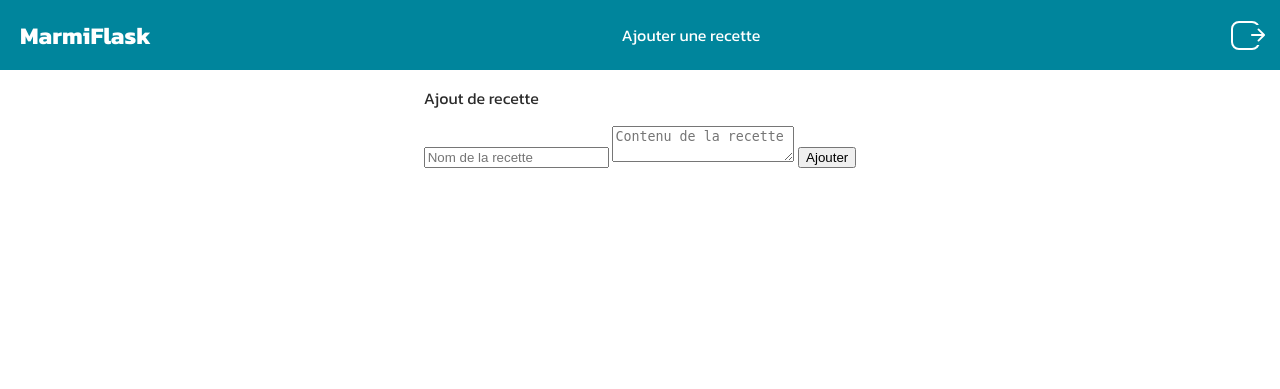
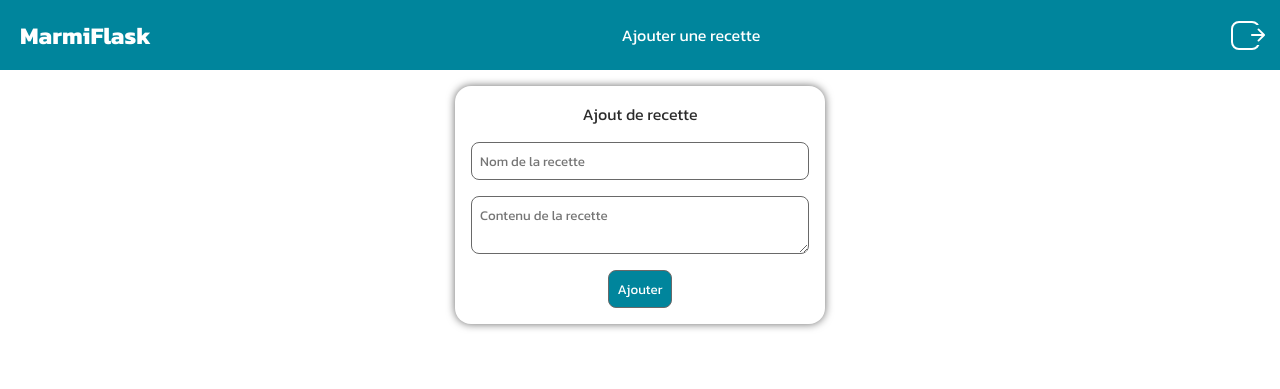
Before and after one commit to valentincgd/Flask_Web_App, a Flask app: template templates/add.html in a window 1280 px wide. Shown: the top 389 px of the page. Run offline with Flask 2, Linux system fonts and the light colour scheme; the template is opened without the code that fills it, so the values that code supplies are empty.

Commit message:
CSS for add.html

```diff
--- /dev/null
+++ b/static/css/add.css
@@ -0,0 +1,38 @@
+@import url("https://fonts.googleapis.com/css2?family=Kanit:ital,wght@0,100;0,200;0,300;0,400;0,500;0,600;0,700;0,800;0,900;1,100;1,200;1,300;1,400;1,500;1,600;1,700;1,800;1,900&family=Orbitron:wght@400;500;600;700;800;900&display=swap");
+body .add-form {
+  margin: 1rem;
+  padding: 1rem;
+  border-radius: 1rem;
+  box-shadow: 0 0 0.5rem var(--shadow);
+  display: flex;
+  flex-direction: column;
+  gap: 1rem;
+  text-align: center;
+  align-items: center;
+}
+body .add-form p {
+  margin: 0;
+}
+body .add-form input,
+body .add-form textarea {
+  font-family: Kanit, "Montserrat", sans-serif, "Courier New", Courier, monospace;
+  border: 1px solid var(--shadow);
+  border-radius: 0.5rem;
+  padding: 0.5rem;
+  transition: all ease 0.5s;
+  width: 20rem;
+}
+body .add-form input[type=submit],
+body .add-form textarea[type=submit] {
+  width: -webkit-min-content;
+  width: -moz-min-content;
+  width: min-content;
+  background-color: var(--select);
+  color: var(--background);
+}
+body .add-form input[type=submit]:hover,
+body .add-form textarea[type=submit]:hover {
+  background-color: rgb(51, 210, 238);
+  border: 1px solid black;
+  cursor: pointer;
+}/*# sourceMappingURL=add.css.map */
--- /dev/null
+++ b/static/css/add.scss
@@ -0,0 +1,42 @@
+@import url("https://fonts.googleapis.com/css2?family=Kanit:ital,wght@0,100;0,200;0,300;0,400;0,500;0,600;0,700;0,800;0,900;1,100;1,200;1,300;1,400;1,500;1,600;1,700;1,800;1,900&family=Orbitron:wght@400;500;600;700;800;900&display=swap");
+
+body {
+    .add-form {
+        margin: 1rem;
+        padding: 1rem;
+        border-radius: 1rem;
+        box-shadow: 0 0 0.5rem var(--shadow);
+        display: flex;
+        flex-direction: column;
+        gap: 1rem;
+        text-align: center;
+        align-items: center;
+
+        p {
+            margin: 0;
+        }
+
+        input,
+        textarea {
+            font-family: Kanit, 'Montserrat', sans-serif, 'Courier New', Courier, monospace;
+            border: 1px solid var(--shadow);
+            border-radius: 0.5rem;
+            padding: 0.5rem;
+            transition: all ease 0.5s;
+            width: 20rem;
+
+            &[type="submit"] {
+                width: min-content;
+                background-color: var(--select);
+                color: var(--background);
+
+                &:hover {
+                    background-color: rgb(51, 210, 238);
+                    border: 1px solid black;
+                    cursor: pointer;
+                }
+            }
+        }
+
+    }
+}
--- a/static/css/index.css
+++ b/static/css/index.css
@@ -2,7 +2,7 @@
 body {
   padding: 0;
   margin: 0;
-  font-family: Kanit, 'Montserrat', sans-serif, 'Courier New', Courier, monospace;
+  font-family: Kanit, "Montserrat", sans-serif, "Courier New", Courier, monospace;
   color: var(--txt);
 }
 
@@ -12,30 +12,21 @@ header {
   width: calc(100% - 40px);
   height: 70px;
   background: var(--select);
-  display: -webkit-box;
-  display: -ms-flexbox;
   display: flex;
-  -webkit-box-pack: justify;
-      -ms-flex-pack: justify;
   justify-content: space-between;
-  -webkit-box-align: center;
-      -ms-flex-align: center;
   align-items: center;
   padding-left: 20px;
   padding-right: 20px;
 }
-
 header h2 {
   padding: 0;
   margin: 0;
   color: var(--background);
 }
-
 header a {
   text-decoration: none;
   color: var(--background);
 }
-
 header .logOut .block {
   width: 25px;
   height: 25px;
@@ -43,78 +34,50 @@ header .logOut .block {
   border-radius: 8px;
   position: relative;
 }
-
 header .logOut .block .arrow {
   color: var(--background);
   position: absolute;
   top: 0px;
   left: 60%;
-  -webkit-transform: translate(50% 50%);
   transform: translate(50% 50%);
   font-size: 20px;
-  -webkit-transition: 0.3s;
   transition: 0.3s;
 }
-
 header .logOut .block .arrow ion-icon {
   background: var(--select);
 }
-
 header .logOut .block:active .arrow {
   left: 90%;
-  -webkit-transition: 0.1s;
   transition: 0.1s;
 }
 
 .container {
   width: 100%;
-  display: -webkit-box;
-  display: -ms-flexbox;
   display: flex;
-  -webkit-box-orient: vertical;
-  -webkit-box-direction: normal;
-      -ms-flex-direction: column;
   flex-direction: column;
-  -webkit-box-pack: center;
-      -ms-flex-pack: center;
   justify-content: center;
-  -webkit-box-align: center;
-      -ms-flex-align: center;
   align-items: center;
   padding-bottom: 50px;
 }
-
 .container .block {
   margin-top: 40px;
   width: 80%;
   background: var(--background);
-  -webkit-filter: drop-shadow(0 0 0.3rem var(--shadow));
   filter: drop-shadow(0 0 0.3rem var(--shadow));
   padding: 30px;
   border-radius: 10px;
-  display: -webkit-box;
-  display: -ms-flexbox;
   display: flex;
-  -webkit-box-align: center;
-      -ms-flex-align: center;
   align-items: center;
   cursor: pointer;
-  -webkit-transition: 0.3s;
   transition: 0.3s;
 }
-
 .container .block:hover {
-  -webkit-filter: drop-shadow(0 0 0.5rem var(--txt));
   filter: drop-shadow(0 0 0.5rem var(--txt));
-  -webkit-transition: 0.3s;
   transition: 0.3s;
 }
-
 .container .block .img img {
   width: 100px;
 }
-
 .container .block .infos {
   margin-left: 20px;
-}
-/*# sourceMappingURL=index.css.map */
+}/*# sourceMappingURL=index.css.map */
```
Also changed, not shown: static/css/log.css (+6 -47 lines), 3 other files. Lines whose indentation alone changed are shown as unchanged.
